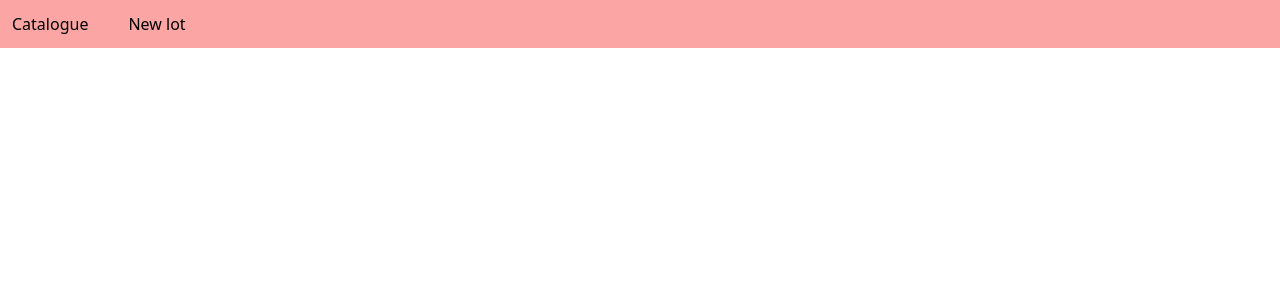
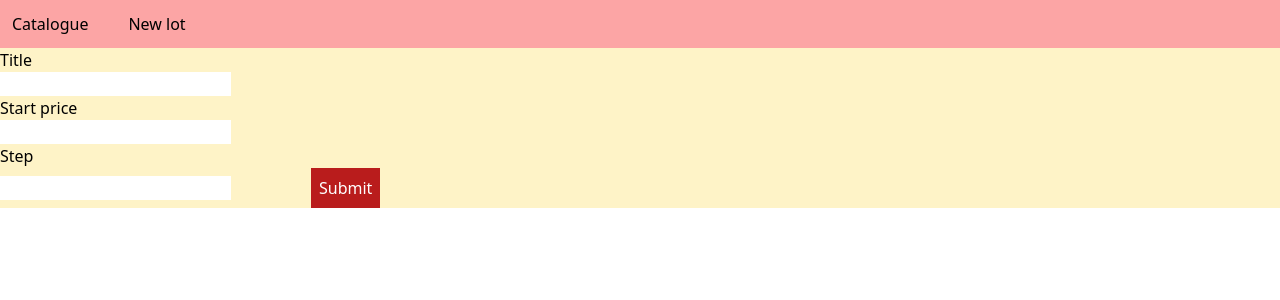
Before and after one commit to OstapHarasym/Auction, a React (Vite) app in the folder Client/: page /create-lot in a window 1280 px wide. Before the commit this address had no page. Shown: the top 300 px of the page. Built offline with nearby package versions, Linux system fonts and the light colour scheme.

Commit message:
catalogue, create and open lots

```diff
--- a/Client/package.json
+++ b/Client/package.json
@@ -12,6 +12,7 @@
     "axios": "^1.2.1",
     "react": "^18.2.0",
     "react-dom": "^18.2.0",
+    "react-hook-form": "^7.41.3",
     "react-router-dom": "^6.6.1"
   },
   "devDependencies": {
--- a/Client/src/components/Router.tsx
+++ b/Client/src/components/Router.tsx
@@ -1,6 +1,8 @@
 import {BrowserRouter, Route, Routes} from 'react-router-dom';
 import Catalogue from '../pages/Catalogue/Catalogue';
 import Navbar from './Navbar';
+import CreateLotForm from '../pages/CreateLot/CreateLotForm';
+import Lot from '../pages/Lot/Lot';
 
 export default function Router() {
   return (
@@ -8,6 +10,8 @@ export default function Router() {
       <Navbar/>
       <Routes>
         <Route path='/catalogue' element={<Catalogue/>}/>
+        <Route path='/create-lot' element={<CreateLotForm/>}/>
+        <Route path='/lots/:id' element={<Lot/>}/>
       </Routes>
     </BrowserRouter>
   )
--- /dev/null
+++ b/Client/src/models/CatalogueModel.ts
@@ -0,0 +1,6 @@
+import {CatalogueItemModel} from './CatalogueItemModel';
+
+export interface CatalogueModel {
+  totalCount: number,
+  lots: CatalogueItemModel[]
+}
--- /dev/null
+++ b/Client/src/models/CreateLotModel.ts
@@ -0,0 +1,5 @@
+export interface CreateLotModel {
+  title: string,
+  startingPrice: number,
+  bidIncrement: number
+}
--- a/Client/src/pages/Catalogue/Catalogue.tsx
+++ b/Client/src/pages/Catalogue/Catalogue.tsx
@@ -7,10 +7,10 @@ export default function Catalogue() {
   const [lots, setLots] = useState<CatalogueItemModel[]>()
 
   useEffect(() => {
-    LotsService.getLots().then(data => setLots(data))
+    LotsService.getLots().then(data => setLots(data.lots))
   }, []);
 
-  function deleteLot(id: number) {
+  function deleteLot(id: string) {
     LotsService.deleteLot(id).then(() =>
       setLots(prevState => prevState?.filter(lot => lot.id !== id)))
   }
--- a/Client/src/pages/Catalogue/CatalogueItem.tsx
+++ b/Client/src/pages/Catalogue/CatalogueItem.tsx
@@ -13,7 +13,7 @@ export default function CatalogueItem(params: params) {
         {params.item.title}
       </td>
       <td className="text-sm text-gray-900 text-center font-light px-6 py-4 whitespace-nowrap">
-        {params.item.currentBid}
+        {params.item.startingPrice}
       </td>
       <td className='text-sm text-blue-600 text-center font-light px-6 py-4 whitespace-nowrap'>
         <button onClick={params.deleteItem} className='hover:text-red-900'>
--- a/Client/src/pages/CreateLot/CreateLotForm.tsx
+++ b/Client/src/pages/CreateLot/CreateLotForm.tsx
@@ -1,9 +1,22 @@
-import {NavLink} from 'react-router-dom';
+import {useForm, SubmitHandler} from "react-hook-form";
+import {CreateLotModel} from '../../models/CreateLotModel';
+import {LotsService} from '../../services/LotsService';
 
 export default function CreateLotForm() {
+  const { register, handleSubmit } = useForm<CreateLotModel>();
+  const onSubmit: SubmitHandler<CreateLotModel> = data => {
+    LotsService.createLot(data).then()
+  }
+
   return (
-    <>
-      Form will be here
-    </>
-  )
+    <form className='bg-amber-100' onSubmit={handleSubmit(onSubmit)}>
+      <h3>Title</h3>
+      <input {...register('title', { required: true })}/>
+      <h3>Start price</h3>
+      <input {...register('startingPrice', { required: true })}/>
+      <h3>Step</h3>
+      <input {...register('bidIncrement', { required: true })}/>
+      <input className='bg-red-700 text-white p-2 ml-20' type="submit"/>
+    </form>
+  );
 }
--- /dev/null
+++ b/Client/src/pages/Lot/Lot.tsx
@@ -0,0 +1,29 @@
+import {useParams} from 'react-router-dom';
+import {useEffect, useState} from 'react';
+import {CatalogueItemModel} from '../../models/CatalogueItemModel';
+import {LotsService} from '../../services/LotsService';
+
+export default function Lot() {
+  const { id } = useParams<string>()
+  const [lot, setLot] = useState<CatalogueItemModel>()
+  const [bidModalOpen, setBidModalOpen] = useState(false)
+
+  useEffect(() => {
+    LotsService.getLot(id ?? '').then(data => setLot(data))
+  }, [id])
+
+  function openModal(open: boolean) {
+    setBidModalOpen(open)
+  }
+
+  return (
+    <>
+      {!bidModalOpen && (
+        <>
+          <h2>Title: {lot?.title}</h2>
+          <h2>Current bid: {lot?.startingPrice}</h2>
+        </>
+      )}
+    </>
+  )
+}
--- a/Client/src/services/LotsService.ts
+++ b/Client/src/services/LotsService.ts
@@ -1,7 +1,11 @@
 import {requests} from './HttpClient';
 import {CatalogueItemModel} from '../models/CatalogueItemModel';
+import {CreateLotModel} from '../models/CreateLotModel';
+import {CatalogueModel} from '../models/CatalogueModel';
 
 export const LotsService = {
-  getLots: (): Promise<CatalogueItemModel[]> => requests.get('/lots'),
-  deleteLot: (id: number) => requests.delete('/lots/' + id.toString())
+  getLots: (): Promise<CatalogueModel> => requests.get('/lots'),
+  getLot: (id: string): Promise<CatalogueItemModel> => requests.get('/lots/' + id),
+  createLot: (lot: CreateLotModel) => requests.post('/lots', lot),
+  deleteLot: (id: string) => requests.delete('/lots/' + id)
 }
```
Also changed, not shown: Client/src/models/CatalogueItemModel.ts (+4 -3 lines), Client/src/services/HttpClient.ts (line endings or trailing spaces), 1 other file (tests, documents, lock files or other folders).
